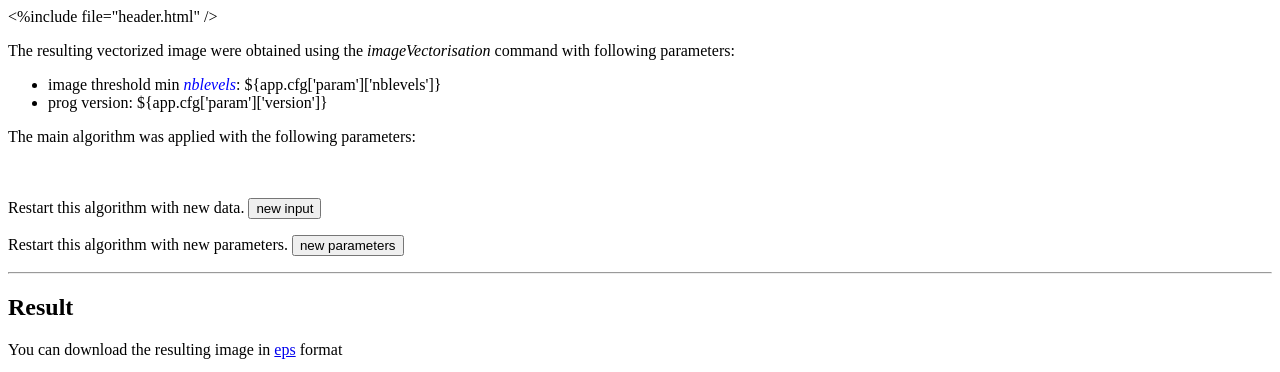
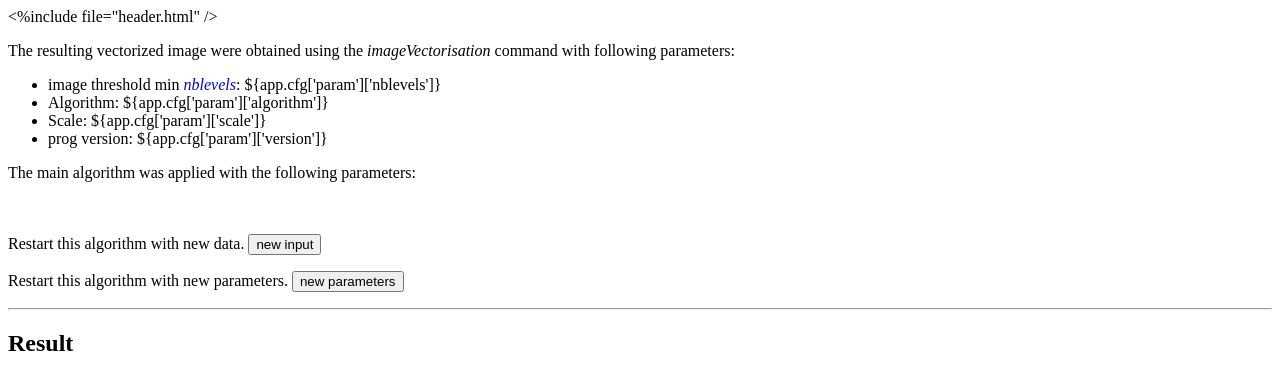
Before and after one commit to kerautret/DGIV_IPOLDemo, a Python web app: template template/result.html in a window 1280 px wide. Shown: the top 372 px of the page. Run offline with Jinja, Linux system fonts and the light colour scheme; the template is opened without the code that fills it, so the values that code supplies are empty.

Commit message:
amélioration

```diff
--- a/template/params.html
+++ b/template/params.html
@@ -53,7 +53,7 @@
                     <script type="text/javascript">
                     // Turn DIV slider into a slider linked to scale
                     $(document).ready(function() {
-                          createLinkedSlider('#nblevels', '#nblevels_slider', 20, 255, 1);
+                          createLinkedSlider('#nblevels', '#nblevels_slider', 2, 255, 1);
                     });
                     </script>
                     <div style="clear:both"> </div>
--- a/template/result.html
+++ b/template/result.html
@@ -7,7 +7,9 @@
 <li>  image  threshold  min <font color="blue"><i>nblevels</i></font>: ${app.cfg['param']['nblevels']}  </li>
 
 </li>
-<li>  prog version: ${app.cfg['param']['version']}
+<li>  Algorithm: ${app.cfg['param']['algorithm']}</li>
+<li>  Scale: ${app.cfg['param']['scale']}</li>
+<li>  prog version: ${app.cfg['param']['version']}</li>
 </ul>
 </p>
 
```
